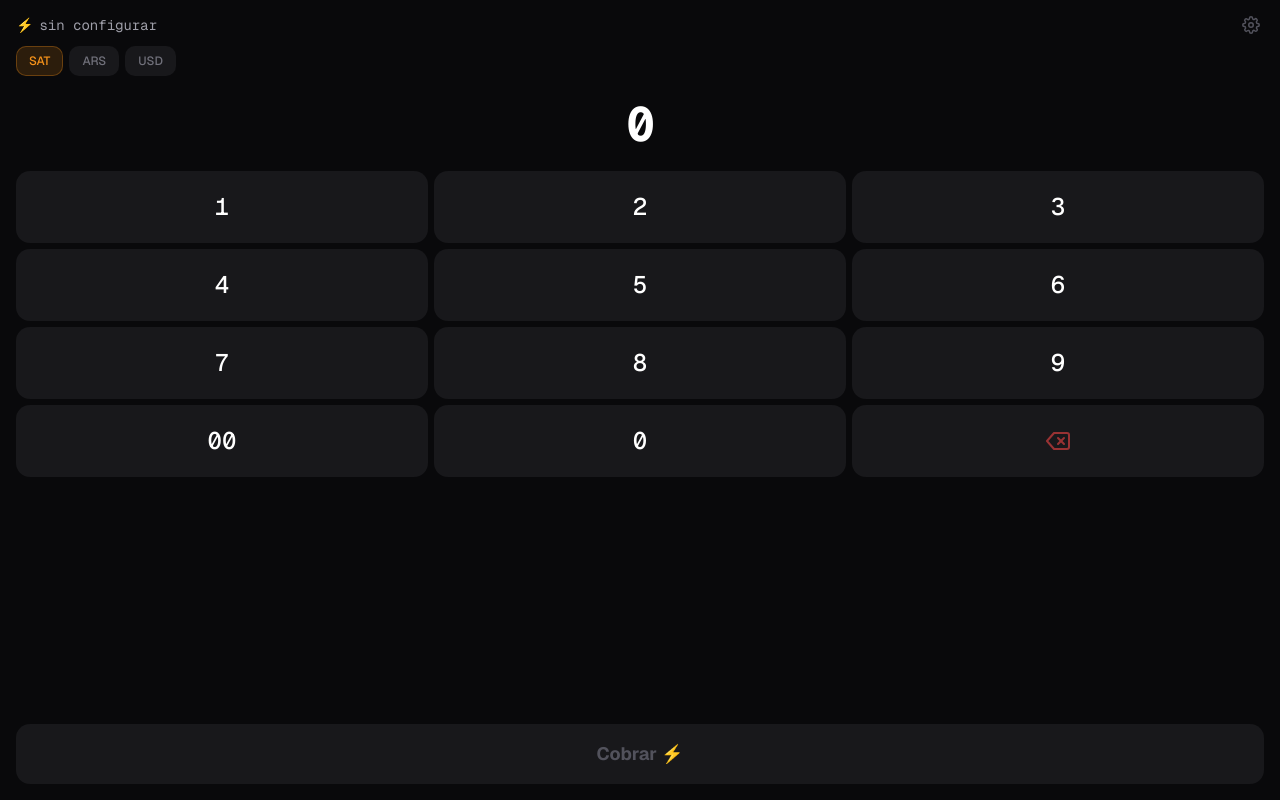
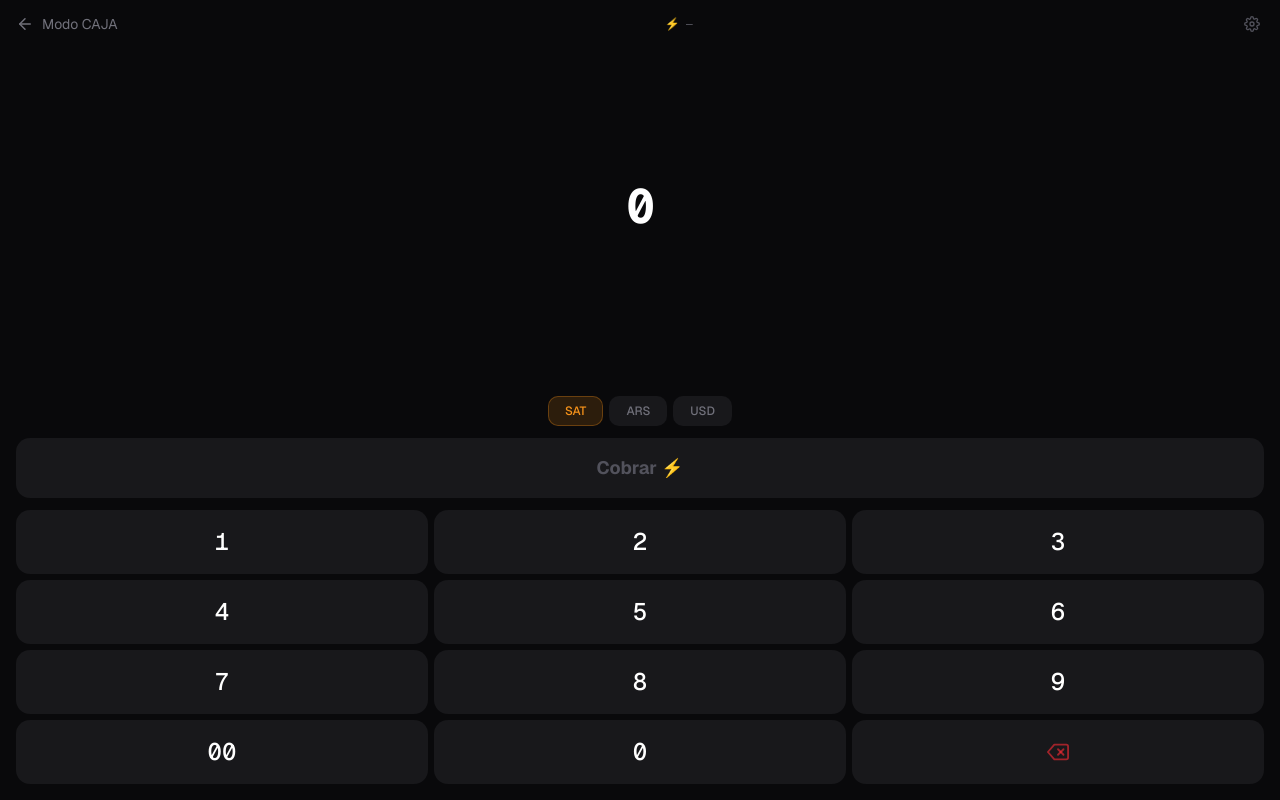
Before and after one commit to claudiomolt/pos, a Next.js app: page /pos in a window 1280 px wide. Built offline with nearby package versions, Linux system fonts and the light colour scheme; no server answers.

Commit message:
fix: respect original layout — Charge above keyboard, 00 key, long-press delete reset

```diff
--- a/src/app/pos/page.tsx
+++ b/src/app/pos/page.tsx
@@ -5,7 +5,6 @@ import { useRouter } from 'next/navigation'
 import { useNostrStore } from '@/stores/nostr'
 import { useSettingsStore } from '@/stores/settings'
 import { usePOSStore } from '@/stores/pos'
-import { useCurrencyStore } from '@/stores/currency'
 import { useStall } from '@/hooks/useStall'
 import { useProducts } from '@/hooks/useProducts'
 import { useCurrency } from '@/hooks/useCurrency'
@@ -23,7 +22,7 @@ export default function POSPage() {
   const lightningAddress = useSettingsStore((s) => s.lightningAddress)
 
   const { cart, addToCart, updateQuantity, clearCart, getTotal, getItemCount } = usePOSStore()
-  const { rates, convert } = useCurrency()
+  const { convert } = useCurrency()
 
   const [mode, setMode] = useState<'numpad' | 'menu'>('numpad')
   const [selectedCurrency, setSelectedCurrency] = useState(defaultCurrency || 'SAT')
@@ -61,7 +60,10 @@ export default function POSPage() {
     })
   }, [])
 
-  // Cart item quantity lookup
+  const handleReset = useCallback(() => {
+    setCents(0)
+  }, [])
+
   const getItemQty = (productId: string) => {
     return cart.find((c) => c.product.id === productId)?.quantity ?? 0
   }
@@ -82,8 +84,8 @@ export default function POSPage() {
 
   const itemCount = getItemCount()
   const totalSats = getTotal()
-
   const currencyChips = activeCurrencies.length > 0 ? activeCurrencies : ['SAT', 'ARS', 'USD']
+  const showMenuTab = hasProducts && !isLoading
 
   // Format display amount for numpad
   const getNumpadDisplay = () => {
@@ -100,7 +102,6 @@ export default function POSPage() {
     return '$'
   }
 
-  // Secondary conversion
   const getSecondaryDisplay = () => {
     if (cents === 0) return ''
     const amount = selectedCurrency === 'SAT' ? cents : cents / 100
@@ -114,48 +115,63 @@ export default function POSPage() {
     return ''
   }
 
-  const showMenuTab = hasProducts && !isLoading
+  // Charge button label for numpad
+  const getChargeLabel = () => {
+    if (cents === 0) return 'Cobrar'
+    if (selectedCurrency === 'SAT') return `Cobrar ${cents.toLocaleString('es-AR')} SAT`
+    return `Cobrar $${(cents / 100).toLocaleString('es-AR', { minimumFractionDigits: 2 })}`
+  }
 
   return (
     <div className="h-dvh flex flex-col bg-[#09090b] text-white overflow-hidden" style={{ fontFamily: 'var(--font-geist), sans-serif' }}>
-      {/* Header */}
-      <div className="flex items-center justify-between px-4 pt-3 pb-2">
+
+      {/* ── Navbar ── */}
+      <nav className="flex items-center justify-between px-4 pt-3 pb-2 flex-shrink-0">
+        <button
+          onClick={() => router.back()}
+          className="flex items-center gap-2 text-zinc-500 hover:text-zinc-300 transition"
+        >
+          <svg width="18" height="18" viewBox="0 0 24 24" fill="none" stroke="currentColor" strokeWidth="2" strokeLinecap="round" strokeLinejoin="round">
+            <path d="M19 12H5"/><path d="M12 19l-7-7 7-7"/>
+          </svg>
+          <span className="text-sm">
+            {mode === 'numpad' ? 'Modo CAJA' : 'Menú'}
+          </span>
+        </button>
+
         <div className="flex items-center gap-1.5 min-w-0">
-          <span className="text-[#f7931a] text-sm">⚡</span>
-          <span className="text-zinc-400 text-sm truncate" style={{ fontFamily: 'var(--font-geist-mono), monospace' }}>
-            {lightningAddress || 'sin configurar'}
+          <span className="text-[#f7931a] text-xs">⚡</span>
+          <span className="text-zinc-600 text-xs truncate max-w-[140px]" style={{ fontFamily: 'var(--font-geist-mono), monospace' }}>
+            {lightningAddress || '—'}
           </span>
         </div>
+
         <button
           onClick={() => router.push('/settings')}
           className="text-zinc-600 hover:text-zinc-400 transition p-1"
         >
-          <svg width="18" height="18" viewBox="0 0 24 24" fill="none" stroke="currentColor" strokeWidth="2" strokeLinecap="round" strokeLinejoin="round">
+          <svg width="16" height="16" viewBox="0 0 24 24" fill="none" stroke="currentColor" strokeWidth="2" strokeLinecap="round" strokeLinejoin="round">
             <circle cx="12" cy="12" r="3"/><path d="M19.4 15a1.65 1.65 0 0 0 .33 1.82l.06.06a2 2 0 0 1-2.83 2.83l-.06-.06a1.65 1.65 0 0 0-1.82-.33 1.65 1.65 0 0 0-1 1.51V21a2 2 0 0 1-4 0v-.09A1.65 1.65 0 0 0 9 19.4a1.65 1.65 0 0 0-1.82.33l-.06.06a2 2 0 0 1-2.83-2.83l.06-.06A1.65 1.65 0 0 0 4.68 15a1.65 1.65 0 0 0-1.51-1H3a2 2 0 0 1 0-4h.09A1.65 1.65 0 0 0 4.6 9a1.65 1.65 0 0 0-.33-1.82l-.06-.06a2 2 0 0 1 2.83-2.83l.06.06A1.65 1.65 0 0 0 9 4.68a1.65 1.65 0 0 0 1-1.51V3a2 2 0 0 1 4 0v.09a1.65 1.65 0 0 0 1 1.51 1.65 1.65 0 0 0 1.82-.33l.06-.06a2 2 0 0 1 2.83 2.83l-.06.06A1.65 1.65 0 0 0 19.4 9a1.65 1.65 0 0 0 1.51 1H21a2 2 0 0 1 0 4h-.09a1.65 1.65 0 0 0-1.51 1z"/>
           </svg>
         </button>
-      </div>
+      </nav>
 
-      {/* Mode Toggle — only show if products exist */}
+      {/* ── Mode Toggle (only if products exist) ── */}
       {showMenuTab && (
-        <div className="px-4 pb-2">
+        <div className="px-4 pb-2 flex-shrink-0">
           <div className="flex bg-[#18181b] rounded-lg p-0.5">
             <button
               onClick={() => setMode('numpad')}
               className={`flex-1 py-2 text-xs font-medium rounded-md transition-all ${
-                mode === 'numpad'
-                  ? 'bg-[#27272a] text-white'
-                  : 'text-zinc-500'
+                mode === 'numpad' ? 'bg-[#27272a] text-white' : 'text-zinc-500'
               }`}
             >
-              MONTO
+              CAJA
             </button>
             <button
               onClick={() => setMode('menu')}
               className={`flex-1 py-2 text-xs font-medium rounded-md transition-all relative ${
-                mode === 'menu'
-                  ? 'bg-[#27272a] text-white'
-                  : 'text-zinc-500'
+                mode === 'menu' ? 'bg-[#27272a] text-white' : 'text-zinc-500'
               }`}
             >
               MENÚ
@@ -169,16 +185,39 @@ export default function POSPage() {
         </div>
       )}
 
-      {/* Content */}
+      {/* ── Content ── */}
       <div className="flex-1 flex flex-col min-h-0">
-        {/* NUMPAD MODE */}
+
+        {/* ════════════════════════════════════════════
+            NUMPAD MODE
+            Layout: Amount → Currency pills → Charge → Keyboard (bottom)
+            ════════════════════════════════════════════ */}
         <div
           className={`flex-1 flex flex-col transition-opacity duration-200 ${
             mode === 'numpad' ? 'opacity-100' : 'opacity-0 absolute pointer-events-none'
           }`}
         >
-          {/* Currency pills */}
-          <div className="flex gap-1.5 px-4 pb-2">
+          {/* Amount display — top, centered, expands to fill */}
+          <div className="flex-1 flex flex-col items-center justify-center px-4">
+            <div
+              className="text-5xl font-bold tracking-tight text-white leading-none"
+              style={{ fontFamily: 'var(--font-geist-mono), monospace' }}
+            >
+              {getCurrencySymbol() && (
+                <span className="text-zinc-500 text-3xl">{getCurrencySymbol()}</span>
+              )}
+              {getCurrencySymbol() ? ' ' : ''}{getNumpadDisplay()}
+            </div>
+            <div
+              className="text-sm text-zinc-500 mt-2 h-5"
+              style={{ fontFamily: 'var(--font-geist-mono), monospace' }}
+            >
+              {getSecondaryDisplay()}
+            </div>
+          </div>
+
+          {/* Currency pills — between amount and charge */}
+          <div className="flex justify-center gap-1.5 px-4 pb-3 flex-shrink-0">
             {currencyChips.map((c) => (
               <button
                 key={c}
@@ -186,7 +225,7 @@ export default function POSPage() {
                   setSelectedCurrency(c)
                   setCents(0)
                 }}
-                className={`px-3 py-1.5 rounded-lg text-xs font-medium transition-all ${
+                className={`px-4 py-1.5 rounded-lg text-xs font-medium transition-all ${
                   c === selectedCurrency
                     ? 'bg-[#f7931a]/15 text-[#f7931a] border border-[#f7931a]/30'
                     : 'bg-[#18181b] text-zinc-500 border border-transparent'
@@ -197,29 +236,8 @@ export default function POSPage() {
             ))}
           </div>
 
-          {/* Amount display */}
-          <div className="text-center py-4 px-4">
-            <div
-              className="text-5xl font-bold tracking-tight text-white"
-              style={{ fontFamily: 'var(--font-geist-mono), monospace' }}
-            >
-              <span className="text-zinc-500 text-3xl">{getCurrencySymbol()}</span>
-              {' '}{getNumpadDisplay()}
-            </div>
-            <div className="text-sm text-zinc-500 mt-1.5" style={{ fontFamily: 'var(--font-geist-mono), monospace' }}>
-              {getSecondaryDisplay()}
-            </div>
-          </div>
-
-          {/* Numpad */}
-          <Numpad
-            currency={selectedCurrency}
-            onInput={handleNumpadInput}
-            onBackspace={handleBackspace}
-          />
-
-          {/* Cobrar button */}
-          <div className="px-4 pb-4 mt-auto">
+          {/* Charge button — ABOVE keyboard */}
+          <div className="px-4 pb-3 flex-shrink-0">
             <button
               onClick={handleFreeCheckout}
               disabled={cents === 0}
@@ -229,12 +247,25 @@ export default function POSPage() {
                   : 'bg-[#18181b] text-zinc-600 cursor-not-allowed'
               }`}
             >
-              Cobrar ⚡
+              {getChargeLabel()} ⚡
             </button>
+          </div>
+
+          {/* Keyboard — pinned to bottom */}
+          <div className="flex-shrink-0">
+            <Numpad
+              currency={selectedCurrency}
+              onInput={handleNumpadInput}
+              onBackspace={handleBackspace}
+              onReset={handleReset}
+            />
           </div>
         </div>
 
-        {/* MENU MODE */}
+        {/* ════════════════════════════════════════════
+            MENU MODE
+            Layout: Categories → Products (scrollable) → Footer cart bar
+            ════════════════════════════════════════════ */}
         {showMenuTab && (
           <div
             className={`flex-1 flex flex-col min-h-0 transition-opacity duration-200 ${
@@ -252,16 +283,17 @@ export default function POSPage() {
               isLoading={isLoading}
             />
 
-            {/* Footer */}
-            <div className="px-4 py-3 flex items-center gap-3">
+            {/* Footer cart bar */}
+            <div className="px-4 py-3 flex items-center gap-3 flex-shrink-0 border-t border-zinc-800/50">
               {itemCount > 0 && (
                 <button
                   onClick={clearCart}
-                  className="flex items-center justify-center w-11 h-11 rounded-xl bg-[#18181b] text-zinc-500 active:bg-[#27272a] transition"
+                  className="flex items-center gap-1.5 h-11 rounded-xl bg-[#18181b] text-zinc-500 px-3 active:bg-[#27272a] transition"
                 >
-                  <svg width="16" height="16" viewBox="0 0 24 24" fill="none" stroke="currentColor" strokeWidth="2" strokeLinecap="round" strokeLinejoin="round">
+                  <svg width="14" height="14" viewBox="0 0 24 24" fill="none" stroke="currentColor" strokeWidth="2" strokeLinecap="round" strokeLinejoin="round">
                     <path d="M3 6h18"/><path d="M19 6v14c0 1-1 2-2 2H7c-1 0-2-1-2-2V6"/><path d="M8 6V4c0-1 1-2 2-2h4c1 0 2 1 2 2v2"/>
                   </svg>
+                  <span className="text-xs font-medium">{itemCount}</span>
                 </button>
               )}
               <button
@@ -273,7 +305,7 @@ export default function POSPage() {
                     : 'bg-[#18181b] text-zinc-600 cursor-not-allowed'
                 }`}
               >
-                <span>Cobrar ⚡</span>
+                <span>{itemCount > 0 ? 'Ver carrito' : 'Cobrar'}</span>
                 {itemCount > 0 && (
                   <span style={{ fontFamily: 'var(--font-geist-mono), monospace' }}>
                     {formatMenuTotal(totalSats, selectedCurrency, convert)}
--- a/src/components/pos/Numpad.tsx
+++ b/src/components/pos/Numpad.tsx
@@ -1,35 +1,57 @@
 'use client'
+
+import { useRef, useCallback } from 'react'
 
 interface NumpadProps {
   currency: string
   onInput: (digit: string) => void
   onBackspace: () => void
+  onReset: () => void
 }
 
-export default function Numpad({ currency, onInput, onBackspace }: NumpadProps) {
-  const isSat = currency === 'SAT'
-  // For fiat: show "00" instead of "." (cents-first)
-  const bottomLeft = isSat ? '00' : '00'
+export default function Numpad({ currency, onInput, onBackspace, onReset }: NumpadProps) {
+  const longPressTimer = useRef<ReturnType<typeof setTimeout> | null>(null)
+  const didLongPress = useRef(false)
 
-  const buttons = [
-    '1', '2', '3',
-    '4', '5', '6',
-    '7', '8', '9',
-    bottomLeft, '0', 'back',
-  ]
+  const handleDeleteDown = useCallback(() => {
+    didLongPress.current = false
+    longPressTimer.current = setTimeout(() => {
+      didLongPress.current = true
+      onReset()
+    }, 500)
+  }, [onReset])
+
+  const handleDeleteUp = useCallback(() => {
+    if (longPressTimer.current) {
+      clearTimeout(longPressTimer.current)
+      longPressTimer.current = null
+    }
+    if (!didLongPress.current) {
+      onBackspace()
+    }
+  }, [onBackspace])
+
+  const buttons = ['1', '2', '3', '4', '5', '6', '7', '8', '9', '00', '0', 'back']
 
   return (
-    <div className="px-4 pb-2">
+    <div className="px-4 pb-4">
       <div className="grid grid-cols-3 gap-1.5">
         {buttons.map((btn, i) => {
           if (btn === 'back') {
             return (
               <button
                 key={i}
-                onClick={onBackspace}
-                className="h-[72px] rounded-xl bg-[#18181b] flex items-center justify-center active:bg-[#27272a] transition-colors select-none"
+                onPointerDown={handleDeleteDown}
+                onPointerUp={handleDeleteUp}
+                onPointerLeave={() => {
+                  if (longPressTimer.current) {
+                    clearTimeout(longPressTimer.current)
+                    longPressTimer.current = null
+                  }
+                }}
+                className="h-[64px] rounded-xl bg-[#18181b] flex items-center justify-center active:bg-[#27272a] transition-colors select-none touch-manipulation"
               >
-                <svg width="24" height="24" viewBox="0 0 24 24" fill="none" stroke="#ef4444" strokeWidth="2" strokeLinecap="round" strokeLinejoin="round" className="opacity-60">
+                <svg width="22" height="22" viewBox="0 0 24 24" fill="none" stroke="currentColor" strokeWidth="2" strokeLinecap="round" strokeLinejoin="round" className="text-red-500/60">
                   <path d="M21 4H8l-7 8 7 8h13a2 2 0 0 0 2-2V6a2 2 0 0 0-2-2z"/>
                   <line x1="18" y1="9" x2="12" y2="15"/><line x1="12" y1="9" x2="18" y2="15"/>
                 </svg>
@@ -40,7 +62,7 @@ export default function Numpad({ currency, onInput, onBackspace }: NumpadProps)
             <button
               key={i}
               onClick={() => onInput(btn)}
-              className="h-[72px] rounded-xl bg-[#18181b] text-white text-2xl font-medium active:bg-[#27272a] transition-colors select-none"
+              className="h-[64px] rounded-xl bg-[#18181b] text-white text-2xl font-medium active:bg-[#27272a] transition-colors select-none touch-manipulation"
               style={{ fontFamily: 'var(--font-geist-mono), monospace' }}
             >
               {btn}
```
